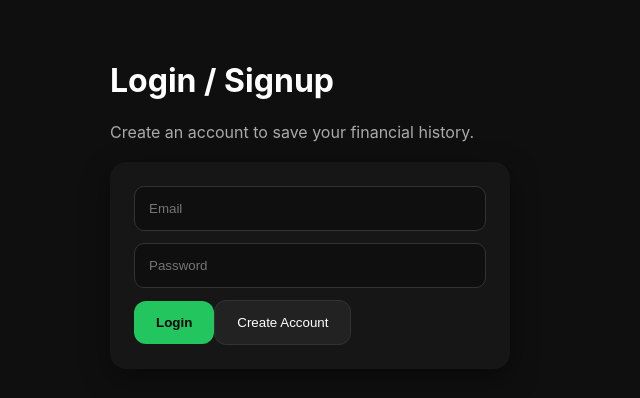
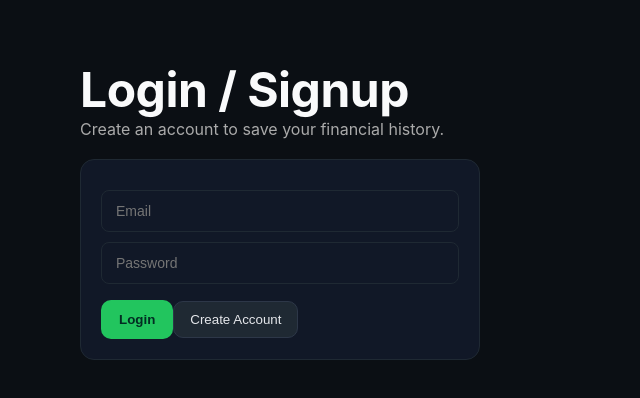
Before and after one commit to undercrypted-bator/middleclassfinance, a Next.js app: page /login in a window 1280 px wide. Shown: the top 398 px of the page, without its empty margins (0-640 px from the left). Built offline with nearby package versions, Linux system fonts and the light colour scheme; no server answers.

Commit message:
UI: global heading contrast and premium dark theme

```diff
--- a/app/globals.css
+++ b/app/globals.css
@@ -1,57 +1,147 @@
 * {
   box-sizing: border-box;
+  padding: 0;
+  margin: 0;
 }
 
+html,
 body {
-  margin: 0;
-  font-family: Inter, system-ui, -apple-system, BlinkMacSystemFont, sans-serif;
-  background: #0f0f0f;
-  color: #ffffff;
+  max-width: 100vw;
+  overflow-x: hidden;
+  background: #0b0f14;
+  color: #e5e7eb;
+  font-family: -apple-system, BlinkMacSystemFont, "Segoe UI", Roboto,
+    Helvetica, Arial, sans-serif;
 }
 
-.container {
-  max-width: 1100px;
-  margin: 0 auto;
-  padding: 40px 20px;
+a {
+  color: inherit;
+  text-decoration: none;
 }
 
-.card {
-  background: #161616;
-  border-radius: 16px;
-  padding: 24px;
-  box-shadow: 0 10px 30px rgba(0,0,0,0.4);
+/* HEADINGS — FIXED */
+h1, h2, h3 {
+  color: #f9fafb; /* almost white */
+  font-weight: 700;
+  letter-spacing: -0.5px;
 }
 
+h1 {
+  font-size: 48px;
+}
+
+h2 {
+  font-size: 28px;
+  margin-top: 40px;
+  border-bottom: 2px solid #22c55e;
+  padding-bottom: 6px;
+  display: inline-block;
+}
+
+h3 {
+  font-size: 20px;
+}
+
+/* LAYOUT */
+main {
+  padding: 60px 80px;
+  min-height: 100vh;
+}
+
+/* INPUTS */
+.input {
+  width: 100%;
+  padding: 12px 14px;
+  margin-top: 10px;
+  background: #111827;
+  border: 1px solid #1f2933;
+  border-radius: 8px;
+  color: #f9fafb;
+  font-size: 14px;
+}
+
+.input:focus {
+  outline: none;
+  border-color: #22c55e;
+}
+
+/* BUTTONS */
 .button-primary {
+  margin-top: 16px;
   background: #22c55e;
-  color: black;
+  color: #022c22;
+  padding: 12px 18px;
   border: none;
-  padding: 14px 22px;
-  border-radius: 12px;
+  border-radius: 10px;
   font-weight: 600;
   cursor: pointer;
   transition: 0.2s;
 }
 
 .button-primary:hover {
-  transform: scale(1.05);
+  transform: translateY(-1px);
+  opacity: 0.9;
 }
 
 .button-secondary {
-  background: #222;
-  color: white;
-  border: 1px solid #333;
-  padding: 14px 22px;
-  border-radius: 12px;
+  background: #1f2933;
+  color: #e5e7eb;
+  padding: 10px 16px;
+  border: 1px solid #2d3748;
+  border-radius: 10px;
   cursor: pointer;
+  transition: 0.2s;
 }
 
-.input {
+.button-secondary:hover {
+  background: #2d3748;
+}
+
+/* CARDS */
+.card {
+  background: #111827;
+  border: 1px solid #1f2933;
+  border-radius: 14px;
+  padding: 20px;
+  transition: 0.2s;
+}
+
+.card:hover {
+  border-color: #22c55e;
+  transform: translateY(-2px);
+}
+
+.result-card {
+  background: #0f172a;
+  border: 1px solid #1f2933;
+  border-radius: 14px;
+  padding: 20px;
+}
+
+/* PROGRESS BAR */
+progress {
   width: 100%;
-  padding: 14px;
+  height: 12px;
+  margin-top: 6px;
+}
+
+progress::-webkit-progress-bar {
+  background-color: #1f2933;
   border-radius: 10px;
-  border: 1px solid #333;
-  background: #0f0f0f;
-  color: white;
-  margin-bottom: 12px;
 }
+
+progress::-webkit-progress-value {
+  background-color: #22c55e;
+  border-radius: 10px;
+}
+
+/* MOBILE */
+@media (max-width: 768px) {
+  main {
+    padding: 40px 20px;
+  }
+
+  h1 {
+    font-size: 36px;
+  }
+}
```
